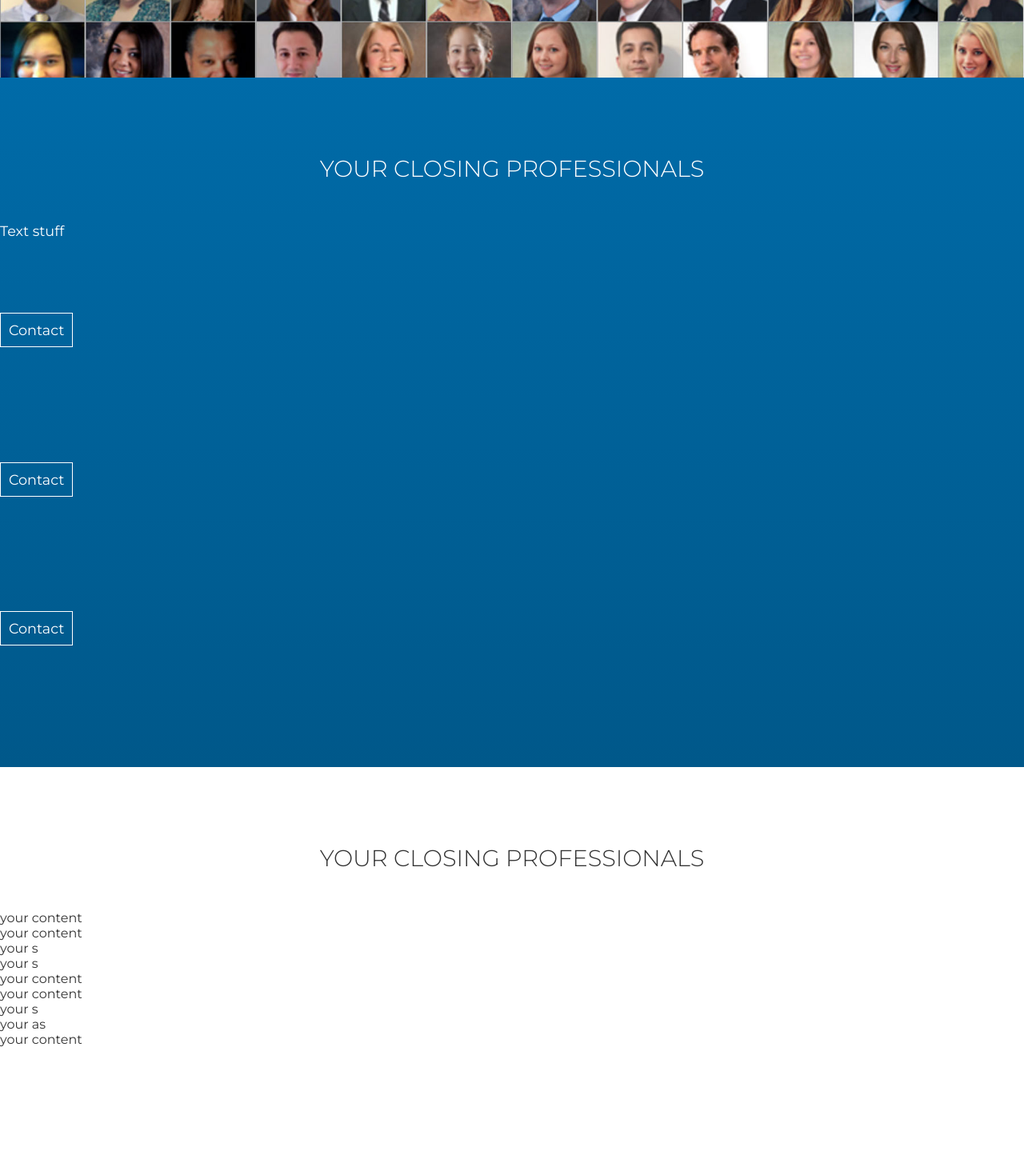
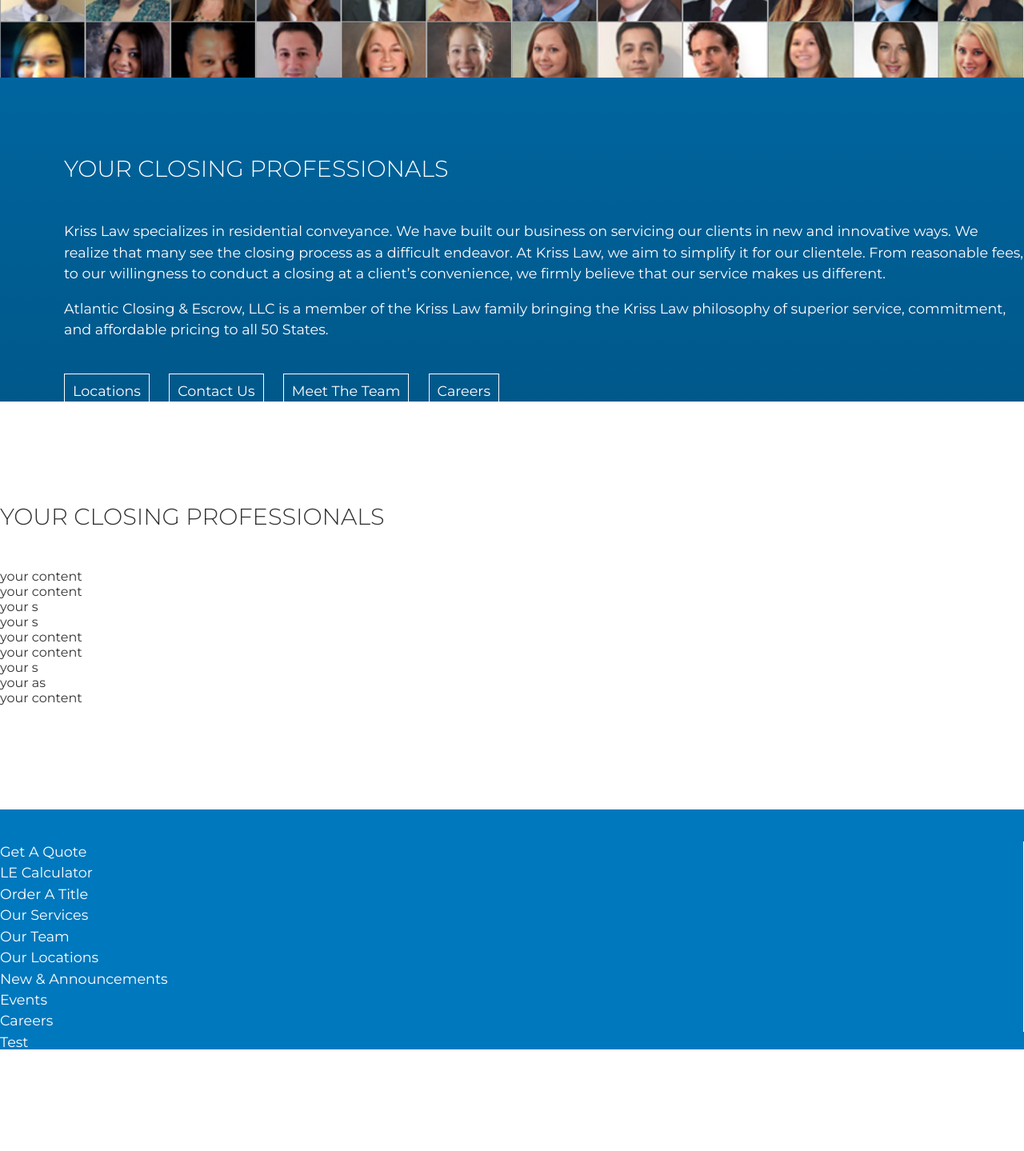
Before and after one commit to lmosele/wp-site, a PHP site: page / in a window 1280 px wide. Shown: the part 2465-3904 px from the top of the page at 80% size. After the commit the page ends 3777 px from the top, so only its background shows below. Run offline with PHP 8.4, Linux system fonts and the light colour scheme; style sheets or scripts are compiled from the project's sources; some libraries are stand-ins or nearby versions.

Commit message:
footer & home copy test

```diff
--- a/index.php
+++ b/index.php
@@ -54,17 +54,17 @@
 		<div class="large-5 columns team-tile-image"></div>
 		<div class="large-7 columns">
 			<h3 class="section-headline">Your Closing Professionals</h3>
-			<p class="section-paragraph">Text stuff</p>
-			<div class="button-row row">
-				<div class="large-4 columns">
-					<a class="ghost-button white fullwidth" href="#">Contact</a>
-				</div>
-				<div class="large-4 columns">
-					<a class="ghost-button white fullwidth" href="#">Contact</a>
-				</div>
-				<div class="large-4 columns">
-					<a class="ghost-button white fullwidth" href="#">Contact</a>
-				</div>
+			<p class="section-paragraph">
+				Kriss Law specializes in residential conveyance. We have built our business on servicing our clients in new and innovative ways. We realize that many see the closing process as a difficult endeavor. At Kriss Law, we aim to simplify it for our clientele. From reasonable fees, to our willingness to conduct a closing at a client’s convenience, we firmly believe that our service makes us different.
+			</p>
+			<p class="section-paragraph">
+				Atlantic Closing & Escrow, LLC is a member of the Kriss Law family bringing the Kriss Law philosophy of superior service, commitment, and affordable pricing to all 50 States.
+			</p>
+			<div class="button-row">
+					<a class="ghost-button white" href="#">Locations</a>
+					<a class="ghost-button white" href="#">Contact Us</a>
+					<a class="ghost-button white" href="#">Meet The Team</a>
+					<a class="ghost-button white" href="#">Careers</a>
 			</div>
 		</div>
 	</section>
@@ -94,6 +94,8 @@
 		</div>
 	</div>
 
+	<?php echo file_get_contents("./src/modules/_footer.php"); ?>
+
 	<!-- SCRIPTS -->
 	<script type="text/javascript" src="//code.jquery.com/jquery-1.11.0.min.js"></script>
   <script type="text/javascript" src="//code.jquery.com/jquery-migrate-1.2.1.min.js"></script>
--- /dev/null
+++ b/src/modules/_footer.php
@@ -0,0 +1,35 @@
+	<footer  id="footer" class="footer">
+		<div class="footer-container row">
+			<div class="large-3 columns">
+				<ul class="footer-link-list">
+					<li><a class="footer-link" href="#">Get A Quote</a></li>
+					<li><a class="footer-link" href="#">LE Calculator</a></li>
+					<li><a class="footer-link" href="#">Order A Title</a></li>
+				</ul>
+			</div>
+
+			<div class="large-3 columns">
+				<ul class="footer-link-list">
+					<li><a class="footer-link" href="#">Our Services</a></li>
+					<li><a class="footer-link" href="#">Our Team</a></li>
+					<li><a class="footer-link" href="#">Our Locations</a></li>
+				</ul>
+			</div>
+
+			<div class="large-3 columns">
+				<ul class="footer-link-list">
+					<li><a class="footer-link" href="#">New & Announcements</a></li>
+					<li><a class="footer-link" href="#">Events</a></li>
+					<li><a class="footer-link" href="#">Careers</a></li>
+				</ul>
+			</div>
+
+			<div class="large-3 columns">
+				<ul class="footer-link-list">
+					<li><a class="footer-link" href="#">Test</a></li>
+					<li><a class="footer-link" href="#">Test</a></li>
+					<li><a class="footer-link" href="#">Test</a></li>
+				</ul>
+			</div>
+		</div>
+	</footer>
--- a/src/styles/_base-ui.scss
+++ b/src/styles/_base-ui.scss
@@ -2,7 +2,6 @@
 	max-width: 100%;
 	min-height: 300px;
 	.section-headline {
-		text-align: center;
 		text-transform: uppercase;
 		font-weight: 300;
 		font-size: $fontxlarger;
@@ -24,9 +23,9 @@
 	}
 	&.no-pad {
 		padding: 0;
-		.columns {
+		> .columns {
+			padding-left: 80px;
 			padding-top: 80px;
-			padding-bottom: 80px;
 		}
 	}
 }
--- a/src/styles/_buttons.scss
+++ b/src/styles/_buttons.scss
@@ -1,3 +1,18 @@
+.button-row {
+	margin-top: 50px;
+	margin-bottom: 30px;
+	a + a,
+	button + button {
+		margin-left: 20px;
+	}
+	@include mobile {
+		a + a,
+		button + button {
+			margin-left: 0;
+		}
+	}
+}
+
 %abstract-button {
 	box-sizing: border-box;
   -moz-box-sizing: border-box;
@@ -51,3 +66,9 @@
 		}
 	}
 }
+
+
+.fullwidth {
+	width: 100%;
+	max-width: 100%;
+}
--- /dev/null
+++ b/src/styles/_footer.scss
@@ -0,0 +1,25 @@
+.footer {
+	height: 300px;
+	background: $blue;
+	color: $white;
+}
+
+.footer-container {
+	padding-top: 40px;
+	padding-bottom: 40px;
+	border-bottom: 1px solid white;
+	.footer-link-list {
+		.footer-link {
+			color: white;
+		}
+	}
+	> .columns {
+			border-right: 1px solid white;
+		&:first-of-type {
+			border-right: 1px solid white;
+		}
+		&:last-of-type {
+			border: 0;
+		}
+	}
+}
--- a/src/styles/_navbar.scss
+++ b/src/styles/_navbar.scss
@@ -7,18 +7,20 @@
 	display: table;
 	padding-top: 5px;
 	transition: all .2s ease;
+	z-index: $z9;
 	.nav-item {
 		display: inline-block;
 		line-height: 60px;
 		padding: 0px 10px;
 		.nav-link {
 			color: white;
+			padding-bottom: 5px;
 			text-transform: uppercase;
-			transition: all .5s ease;
+			transition: color .3s ease-out;
 			&:hover {
 				color: $blue;
-				border-bottom: 2px solid $blue;
-				transition: all .5s ease;
+				border-bottom: 3px solid $blue;
+				transition: color .3s ease-in;
 			}
 		}
 	}
@@ -46,11 +48,9 @@
 		}
 		.nav-link {
 			color: $blue;
-			transition: all .5s ease;
 			&:hover {
-				color: $blue;
-				border-bottom: 2px solid $blue;
-				transition: all .5s ease;
+				color: $orange;
+				border-bottom: 0;
 			}
 		}
 	}
--- a/src/styles/main.scss
+++ b/src/styles/main.scss
@@ -10,6 +10,7 @@
 // ui elements
 @import "buttons";
 @import "navbar";
+@import "footer";
 @import "banner";
 @import "newsbar";
 @import "base-ui";
```
Also changed, not shown: src/modules/_case-footer.php (deleted, +0 -16 lines).
